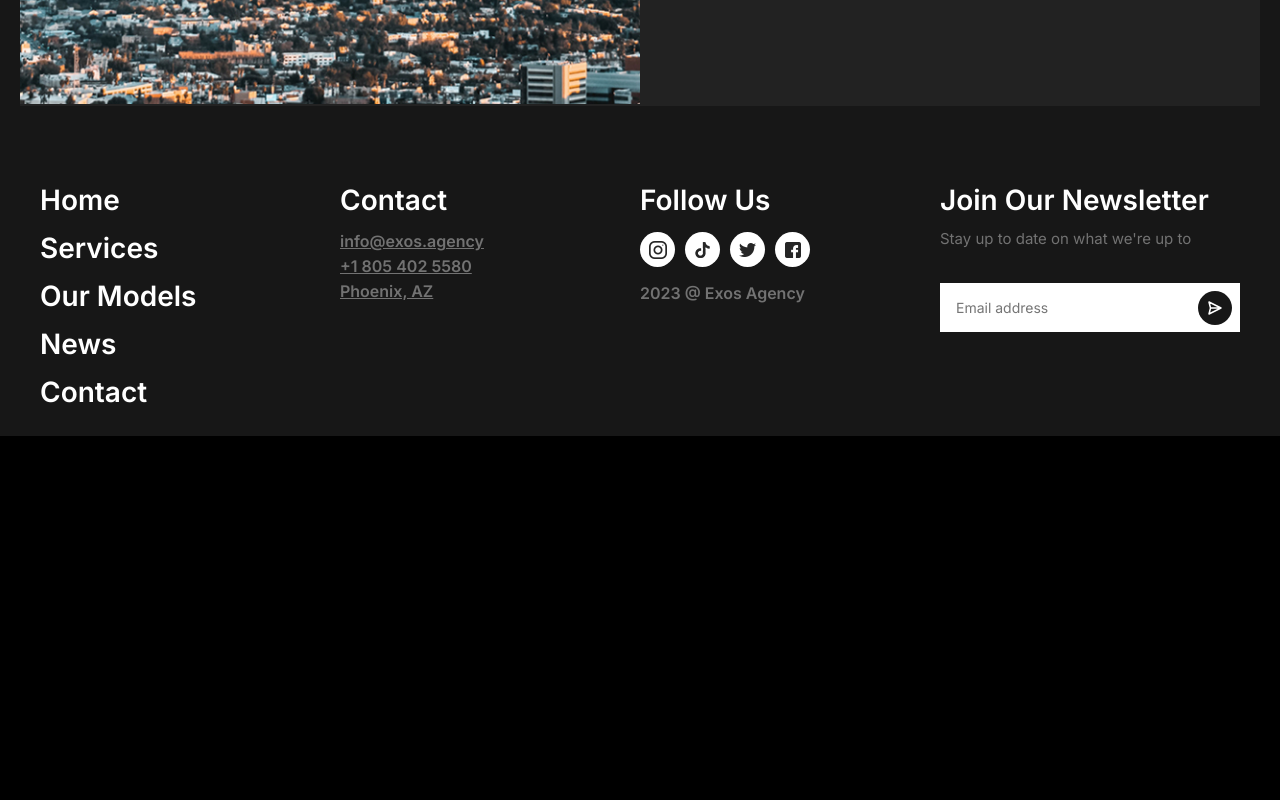
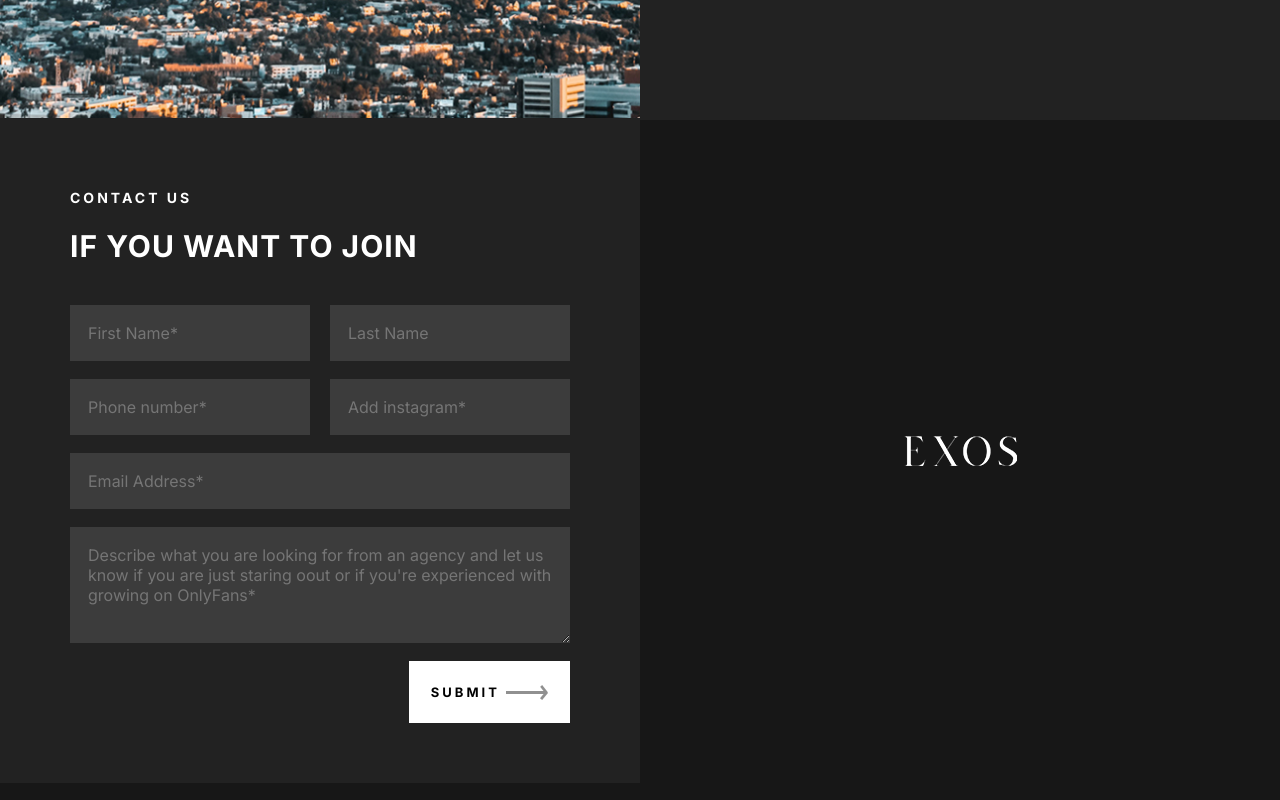
Before and after one commit to exosagency/of-project, a React (Create React App) app: page /#/ in a window 1280 px wide. Shown: the part 4880-5680 px from the top of the page. Before the commit the page ends 5316 px from the top, so only its background shows below. Built offline with nearby package versions, Linux system fonts and the light colour scheme.

Commit message:
contact us

```diff
--- /dev/null
+++ b/src/components/contact-us/contact-form/contactForm.scss
@@ -0,0 +1,116 @@
+.form-wrapper {
+    background-color: #222222;
+    padding: 2rem 2rem;
+    width: 100%;
+    display: inline-block;
+
+    form {
+        display: flex;
+        flex-direction: column;
+    }
+    p {
+        margin: 0.5rem 0;
+    }
+    @media (min-width: map-get($grid-breakpoints, md)) {
+        padding: 6rem 7rem;
+    }
+    @media (min-width: map-get($grid-breakpoints, lg)) {
+        width: 50%;
+    }
+    input,
+    textarea {
+        font-size: 1.6rem;
+        padding: 1.8rem;
+        border: 0;
+        background-color: $subtitle-underline;
+        margin-top: 1.8rem;
+        color: $white;
+    }
+    input::-webkit-outer-spin-button,
+    input::-webkit-inner-spin-button {
+        -webkit-appearance: none;
+        margin: 0;
+    }
+
+    /* Firefox */
+    input[type="number"] {
+        -moz-appearance: textfield;
+    }
+    input:focus-visible,
+    textarea:focus-visible {
+        outline: 1px solid #949393;
+    }
+    // Button should be refactored to reusable component
+    button {
+        margin-top: 1.8rem;
+        margin-left: auto;
+        padding: 2rem 2.2rem;
+        font-size: 1.3rem;
+        line-height: 2.2rem;
+        letter-spacing: 0.3rem;
+        font-weight: 700;
+        text-transform: uppercase;
+        position: relative;
+        cursor: pointer;
+        background-color: $white;
+        border: 0;
+        img {
+            position: relative;
+            top: 3px;
+        }
+    }
+
+    button::after {
+        content: "";
+        position: absolute;
+        width: 100%;
+        transform: scaleX(0);
+        height: 2px;
+        bottom: 0;
+        left: 0;
+        background-color: #8e8e8e;
+        transform-origin: bottom right;
+        transition: transform 0.25s ease-out;
+    }
+
+    button:hover::after {
+        transform: scaleX(1);
+        transform-origin: bottom left;
+    }
+}
+.form-subtitle {
+    font-size: 1.4rem;
+    color: $white;
+    line-height: 1.4rem;
+    text-transform: uppercase;
+    letter-spacing: 3px;
+}
+.form-title {
+    color: $white;
+    font-size: 2.4rem;
+    line-height: 2.4rem;
+    letter-spacing: 1px;
+    text-transform: uppercase;
+    @media (min-width: map-get($grid-breakpoints, md)) {
+        font-size: 3rem;
+        line-height: 3.2rem;
+    }
+}
+
+.column-inputs {
+    display: flex;
+    justify-content: space-between;
+    align-items: flex-start;
+    > div {
+        width: calc(50% - 1rem);
+
+        input {
+            width: 100%;
+        }
+    }
+}
+.error-message {
+    font-size: 1.4rem;
+    line-height: 1.4rem;
+    color: rgb(225, 30, 30);
+}
--- /dev/null
+++ b/src/components/contact-us/contact-form/index.jsx
@@ -0,0 +1,130 @@
+import { useState } from "react";
+import arrowBtn from "assets/arrow.png";
+
+const ContactForm = () => {
+    const [formData, setFormData] = useState({
+        firstName: "",
+        lastName: "",
+        phoneNumber: "",
+        instagram: "",
+        emailAddress: "",
+        description: "",
+    });
+
+    const [errorMessage, setErrorMessage] = useState({
+        firstName: "",
+        phoneNumber: "",
+        instagram: "",
+        emailAddress: "",
+        description: "",
+    });
+
+    const handleInputChange = (event) => {
+        const { name, value } = event.target;
+        setFormData({ ...formData, [name]: value });
+    };
+
+    const handleSubmit = (event) => {
+        event.preventDefault();
+        setErrorMessage({
+            firstName: "",
+            lastName: "",
+            phoneNumber: "",
+            instagram: "",
+            emailAddress: "",
+            description: "",
+        });
+        const newErrors = { ...errorMessage };
+        let isValid = true;
+        Object.keys(formData).forEach((key) => {
+            if (key != "lastName" && formData[key] === "") {
+                isValid = false;
+                newErrors[key] = "This input field is required.";
+            }
+        });
+        if (!isValid) {
+            console.log(newErrors);
+
+            setErrorMessage(newErrors);
+            return;
+        }
+        // do something with the form data
+        console.log(formData, errorMessage);
+    };
+    // console.log(errorMessage);
+    return (
+        <div className="form-wrapper">
+            <h2 className="form-subtitle">contact us</h2>
+            <h2 className="form-title">If you want to join</h2>
+            <form onSubmit={handleSubmit}>
+                <div className="column-inputs">
+                    <div>
+                        <input
+                            type="text"
+                            name="firstName"
+                            placeholder="First Name*"
+                            value={formData.firstName}
+                            onChange={handleInputChange}
+                        />
+                        {!!errorMessage.firstName && <p className="error-message">{errorMessage.firstName}</p>}
+                    </div>
+                    <div>
+                        <input
+                            type="text"
+                            name="lastName"
+                            placeholder="Last Name"
+                            value={formData.lastName}
+                            onChange={handleInputChange}
+                        />
+                    </div>
+                </div>
+                <div className="column-inputs">
+                    <div>
+                        <input
+                            placeholder="Phone number*"
+                            name="phoneNumber"
+                            type="number"
+                            value={formData.phoneNumber}
+                            onChange={handleInputChange}
+                        />
+                        {errorMessage.phoneNumber && <p className="error-message">{errorMessage.phoneNumber}</p>}
+                    </div>
+                    <div>
+                        <input
+                            type="text"
+                            name="instagram"
+                            placeholder="Add instagram*"
+                            value={formData.instagram}
+                            onChange={handleInputChange}
+                        />
+                        {errorMessage.instagram && <p className="error-message">{errorMessage.instagram}</p>}
+                    </div>
+                </div>
+                <input
+                    type="mail"
+                    name="emailAddress"
+                    placeholder="Email Address*"
+                    value={formData.emailAddress}
+                    onChange={handleInputChange}
+                    style={{ width: "100%" }}
+                />
+                {errorMessage.emailAddress && <p className="error-message">{errorMessage.emailAddress}</p>}
+                <textarea
+                    name="description"
+                    placeholder="Describe what you are looking for from an agency and let us know if you are just staring oout or if you're experienced with growing on OnlyFans*"
+                    value={formData.description}
+                    onChange={handleInputChange}
+                    style={{ width: "100%" }}
+                    rows={4}
+                />
+                {errorMessage.description && <p className="error-message">{errorMessage.description}</p>}
+
+                <button type="submit">
+                    Submit <img src={arrowBtn} alt="arrow" />
+                </button>
+            </form>
+        </div>
+    );
+};
+
+export default ContactForm;
--- a/src/components/contact-us/contactUs.scss
+++ b/src/components/contact-us/contactUs.scss
@@ -1,5 +1,5 @@
 .contact-us-content-wrapper {
-    max-width: 1240px;
+    // max-width: 1240px;
     background-color: #222222;
     margin: 0 auto;
     display: flex;
@@ -16,7 +16,7 @@
 }
 
 .contact-us-image {
-    img{
+    img {
         width: 100%;
     }
     @media (min-width: map-get($grid-breakpoints, lg)) {
@@ -108,3 +108,23 @@
     //     transform-origin: bottom left;
     // }
 }
+
+.logo-div {
+    width: 100%;
+    display: none;
+    @media (min-width: map-get($grid-breakpoints, lg)) {
+        display: flex;
+        justify-content: center;
+        align-items: center;
+        width: 50%;
+    }
+}
+
+.contact-form-logo-wrapper {
+    display: flex;
+    flex-direction: column;
+
+    @media (min-width: map-get($grid-breakpoints, lg)) {
+        flex-direction: row;
+    }
+}
--- a/src/components/contact-us/index.jsx
+++ b/src/components/contact-us/index.jsx
@@ -1,4 +1,6 @@
 import img from "assets/contact-us.jpg";
+import ContactForm from "./contact-form";
+import logo from "assets/logo.png";
 
 const ContactUs = () => {
     return (
@@ -22,8 +24,14 @@ const ContactUs = () => {
                             <br />
                             +1 805 402 5580
                             <br />
-                            Phoneix, AZ
+                            Phenix, AZ
                         </h2>
+                    </div>
+                </div>
+                <div className="contact-form-logo-wrapper">
+                    <ContactForm />
+                    <div className="logo-div">
+                        <img src={logo} alt="logo" />
                     </div>
                 </div>
             </div>
--- a/src/styles/main.scss
+++ b/src/styles/main.scss
@@ -15,6 +15,7 @@
 @import "../components/about-us/OurTeam/ourTeam.scss";
 @import "../components/about-us/OurModels/ourModels.scss";
 @import "../components/about-us/Testimonials/testimonials.scss";
-@import "../components//contact-us/contactUs.scss";
+@import "../components/contact-us/contactUs.scss";
+@import "../components/contact-us/contact-form/contactForm.scss";
 
 @import "../components/error-page/errorPage.scss";
```
